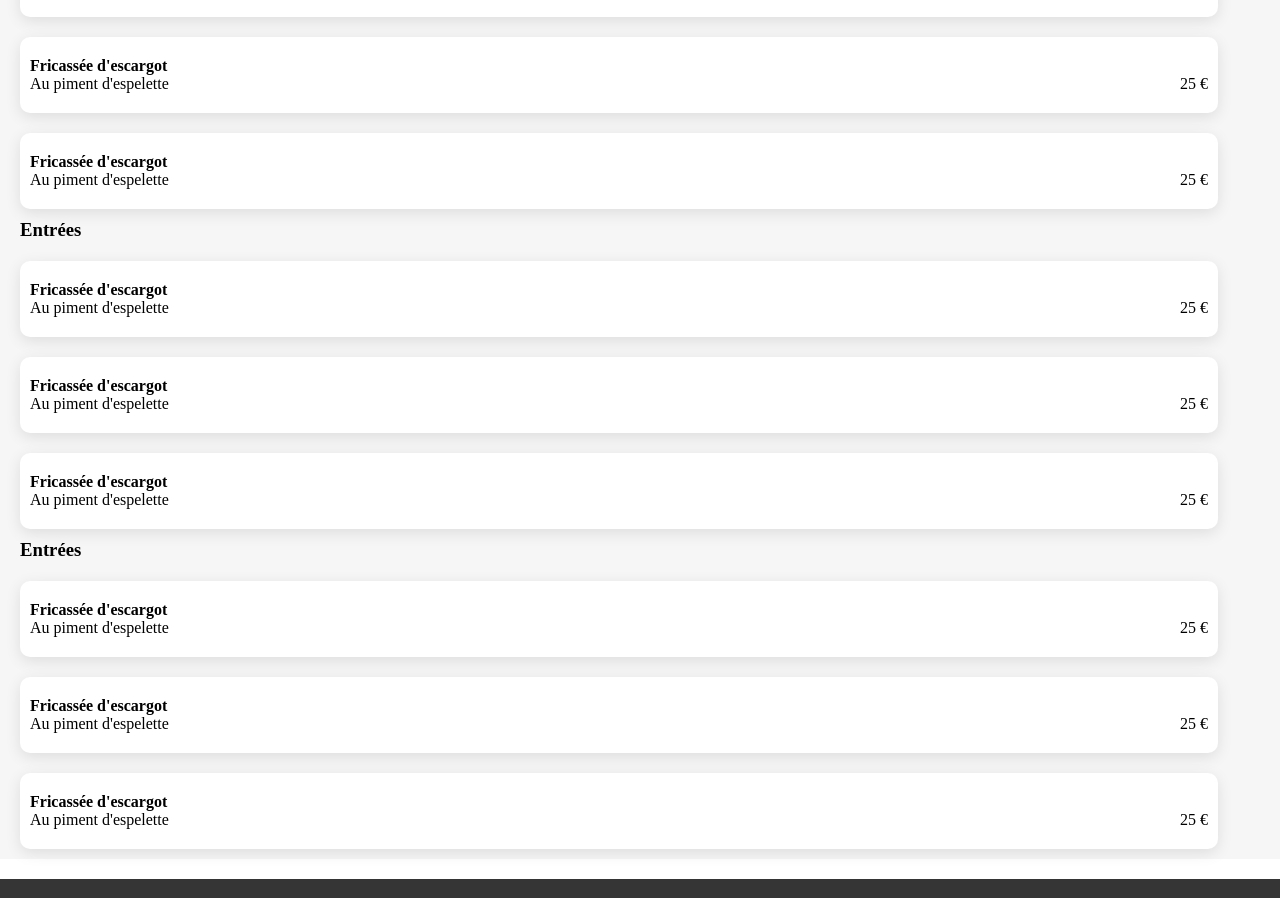
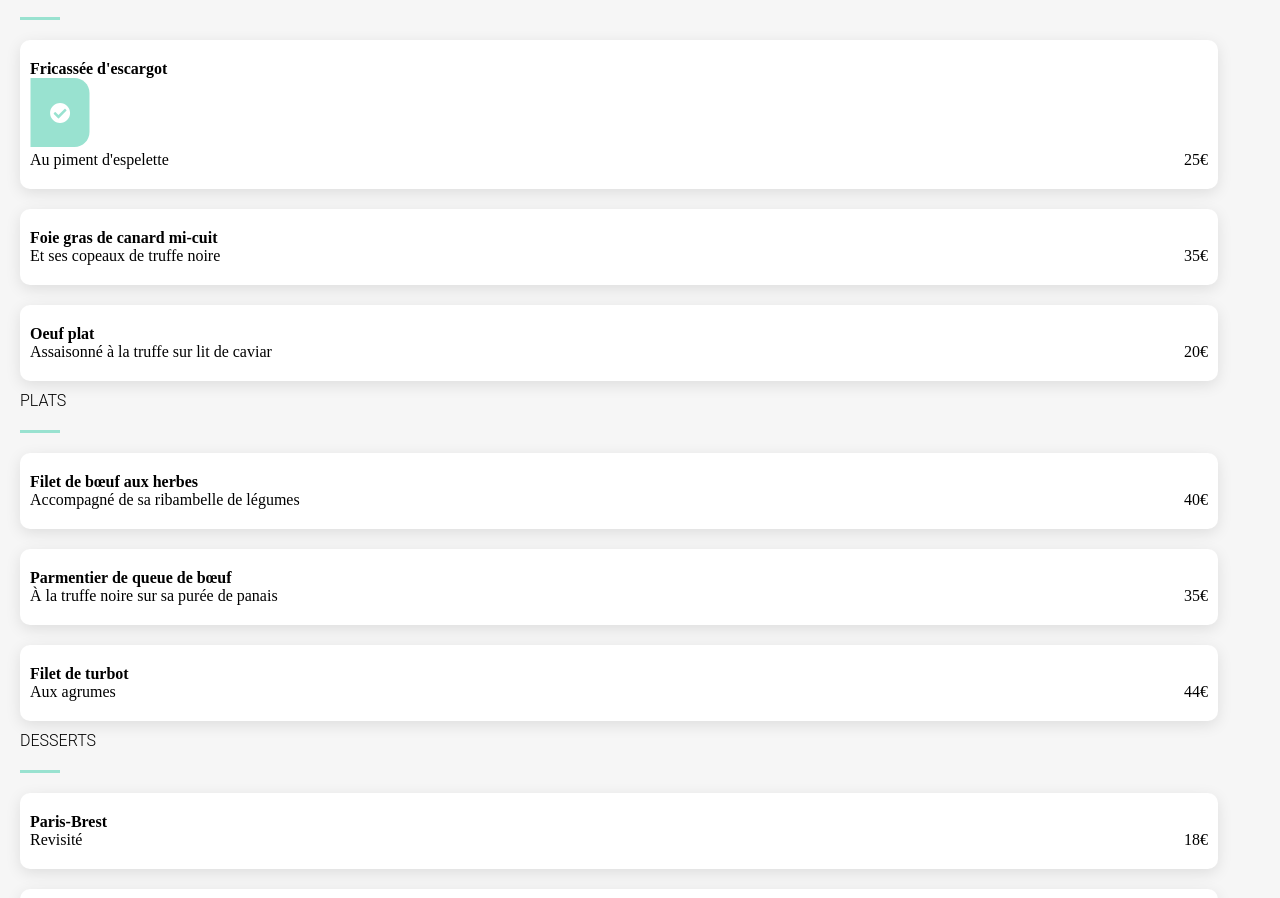
Before and after one commit to Bmelek/OhMyFood, a plain HTML site: page menu-palettedugout.html in a window 1280 px wide. Shown: the part 704-1602 px from the top of the page. Drawn offline with Linux system fonts and the light colour scheme.

Commit message:
animation

```diff
--- a/asset/style.css
+++ b/asset/style.css
@@ -1,4 +1,10 @@
 *{padding: 0px; margin: 0px;font-family: roboto;}
+
+body{
+  background: var(--Background, #F6F6F6);
+
+
+}
 
 
 @media(max-width: 720px) {
@@ -79,6 +85,7 @@ a {
   margin-bottom: 20px;
 
 }
+
 .btn-fonctionnement{
 padding: 30px;
 width: 85%;
@@ -108,12 +115,13 @@ svg{
 .container-card{
   border-radius: 10px;
   width: 350px;
-  border: red 1px solid;
  /* height: 0px;*/
  margin: 3%;
+ background-color: white;
 
 
 }
+
 .card-contain-bottom{
   display: flex;
   flex-direction: row;
@@ -168,14 +176,12 @@ svg{
   border-radius: 10px;
   margin-left:30px;
   width: 350px;
-  border: red 1px solid;
   /*height: 0px;*/
 }
 .container-card3{
   border-radius: 10px;
   margin-left:30px;
   width: 350px;
-  border: red 1px solid;
   /*height: 0px;*/
 }
 .container-legendb{
@@ -267,7 +273,9 @@ footer img{
   font-weight: 600;
   width: 150px;
  /* height: 48px;*/
-  top: 600px
+  top: 600px;
+  background-color: gray;
+
 
 
   }
--- a/menu-palettedugout.html
+++ b/menu-palettedugout.html
@@ -16,90 +16,110 @@
         <img src="./asset/Images et textes Ohmyfood/images/logo/ohmyfood@2x.svg" alt="">
     </header>
     <main>
-        <section/>
+        <section class="image-plat">
             <img src="asset/Images et textes Ohmyfood/images/restaurants/jay-wennington-N_Y88TWmGwA-unsplash.jpg" alt="" class="images-header">
+            /section>
         </section>
         <section class="content-menu">
-            <div>
+            <div class="coeur-gout">
+
                 <h2>La palette du goût</h2>
+                <span class="svg-coeur-la-palette-du-gout"></span>
+
+                <svg width="22" height="21" viewBox="0 0 22 21" fill="none" xmlns="http://www.w3.org/2000/svg">
+                    <path d="M12.2208 2.40551L12.2206 2.40576L11.3741 3.35732L11.0005 3.77727L10.627 3.35732L9.78047 2.40576L9.77992 2.40514C7.78271 0.152585 4.59762 -0.169649 2.47664 1.80201C-0.0175439 4.1245 -0.15494 8.32357 2.0848 10.8495L10.399 20.2148C10.399 20.2149 10.399 20.2149 10.3991 20.2149C10.7372 20.5955 11.2595 20.5955 11.5977 20.2149C11.5977 20.2149 11.5978 20.2149 11.5978 20.2148L19.9122 10.8493L19.9123 10.8492C22.1559 8.32335 22.0186 4.12461 19.5245 1.80213L12.2208 2.40551ZM12.2208 2.40551C14.2226 0.15233 17.4035 -0.169452 19.5243 1.80187L12.2208 2.40551Z" stroke="#101010"/>
+                </svg>
+
+
             </div>
             <main>
                 <section>
                     <h3>Entrées</h3>
+                    <hr class="entrees">
                     <ul>
                         <li class="card-content">
                             <h4>Fricassée d'escargot</h4>
+                            <div class="animation-menu">
+                            <svg width="60" height="69" viewBox="0 0 60 69" fill="none" xmlns="http://www.w3.org/2000/svg">
+                                <g id="Select button">
+                                <path id="Rectangle 8" d="M0.5 0H44.5C52.7843 0 59.5 6.71573 59.5 15V54C59.5 62.2843 52.7843 69 44.5 69H0.5V0Z" fill="#99E2D0"/>
+                                <path id="Icon/Check" d="M40.0847 34.9656C40.0847 40.4884 35.6076 44.9656 30.0847 44.9656C24.5619 44.9656 20.0847 40.4884 20.0847 34.9656C20.0847 29.4427 24.5619 24.9656 30.0847 24.9656C35.6076 24.9656 40.0847 29.4427 40.0847 34.9656ZM28.928 40.2605L36.3474 32.8411C36.5993 32.5892 36.5993 32.1807 36.3474 31.9288L35.435 31.0164C35.1831 30.7644 34.7746 30.7644 34.5226 31.0164L28.4718 37.0671L25.6469 34.2421C25.3949 33.9902 24.9864 33.9902 24.7344 34.2421L23.8221 35.1545C23.5701 35.4065 23.5701 35.815 23.8221 36.0669L28.0156 40.2605C28.2676 40.5124 28.676 40.5124 28.928 40.2605Z" fill="white"/>
+                                </g>
+                                </svg>
+                            </div>
                             <div class="legand-card">
                                 <p>Au piment d'espelette</p>
-                                <p>25 €</p>
+                                <p>25€</p>
                             </div>
                         </li>
                         <li class="card-content">
-                            <h4>Fricassée d'escargot</h4>
+                            <h4>Foie gras de canard mi-cuit</h4>
                             <div class="legand-card">
-                                <p>Au piment d'espelette</p>
-                                <p>25 €</p>
+                                <p>Et ses copeaux de truffe noire</p>
+                                <p>35€</p>
                             </div>
                         </li>
                         <li class="card-content">
-                            <h4>Fricassée d'escargot</h4>
+                            <h4>Oeuf plat</h4>
                             <div class="legand-card">
-                                <p>Au piment d'espelette</p>
-                                <p>25 €</p>
+                                <p>Assaisonné à la truffe sur lit de caviar</p>
+                                <p>20€</p>
                             </div>
                         </li>
                     </ul>
                 </section>
                 <section>
                     <section>
-                        <h3>Entrées</h3>
+                        <h3>Plats</h3>
+                        <hr class="entrees">
                         <ul>
                             <li class="card-content">
-                                <h4>Fricassée d'escargot</h4>
+                                <h4>Filet de bœuf aux herbes</h4>
                                 <div class="legand-card">
-                                    <p>Au piment d'espelette</p>
-                                    <p>25 €</p>
+                                    <p>Accompagné de sa ribambelle de légumes</p>
+                                    <p>40€</p>
                                 </div>
                             </li>
                             <li class="card-content">
-                                <h4>Fricassée d'escargot</h4>
+                                <h4>Parmentier de queue de bœuf</h4>
                                 <div class="legand-card">
-                                    <p>Au piment d'espelette</p>
-                                    <p>25 €</p>
+                                    <p>À la truffe noire sur sa purée de panais</p>
+                                    <p>35€</p>
                                 </div>
                             </li>
                             <li class="card-content">
-                                <h4>Fricassée d'escargot</h4>
+                                <h4>Filet de turbot</h4>
                                 <div class="legand-card">
-                                    <p>Au piment d'espelette</p>
-                                    <p>25 €</p>
+                                    <p>Aux agrumes</p>
+                                    <p>44€</p>
                                 </div>
                             </li>
                         </ul>
                 </section>
                 <section>
                     <section>
-                        <h3>Entrées</h3>
+                        <h3>Desserts</h3>
+                        <hr class="entrees">
                         <ul>
                             <li class="card-content">
-                                <h4>Fricassée d'escargot</h4>
+                                <h4>Paris-Brest</h4>
                                 <div class="legand-card">
-                                    <p>Au piment d'espelette</p>
-                                    <p>25 €</p>
+                                    <p>Revisité</p>
+                                    <p>18€</p>
                                 </div>
                             </li>
                             <li class="card-content">
-                                <h4>Fricassée d'escargot</h4>
+                                <h4>Macaron au chocolat d'exception </h4>
                                 <div class="legand-card">
-                                    <p>Au piment d'espelette</p>
-                                    <p>25 €</p>
+                                    <p>Et glace à la vanille de Madagascar</p>
+                                    <p>22€</p>
                                 </div>
                             </li>
                             <li class="card-content">
-                                <h4>Fricassée d'escargot</h4>
+                                <h4>Mousse au chocolat </h4>
                                 <div class="legand-card">
-                                    <p>Au piment d'espelette</p>
-                                    <p>25 €</p>
+                                    <p>Au piment d'Espelette et à la truffe noire</p>
+                                    <p>23€</p>
                                 </div>
                             </li>
                         </ul>
@@ -107,6 +127,9 @@
             </main>
         </section>
     </main>
+    <a href="#">
+        <button class="btn-headerr">Commander</button>
+    </a>
     <footer>
         <div class="footer">
             <img src="asset/Images et textes Ohmyfood/images/logo/ohmyfood@2x.svg" alt="logo">
--- a/sass/menu-01.scss
+++ b/sass/menu-01.scss
@@ -30,21 +30,41 @@ header {
     object-fit: cover;
 }
 
-ul .card-content
-{
+ul .card-content{
+
+
     list-style-type: none;
     width: 95%;
     background-color: white;
-    padding: 20px 10px 20px 10px;
+    padding: 10px 10px 0px 10px;
     border-radius: 10px;
     margin-top: 20px;
     box-shadow: 0px 4px 15px 0px #0000001A;
+
     .legand-card
     {
         display: flex;
         justify-content: space-between;
         align-items: center;
+
+
     }
+}
+
+.entrees{
+  width: 40px;
+  height: 3px;
+  background: #99E2D0;
+  border: 0px;
+  color: #000;
+font-family: Roboto;
+font-size: 16px;
+font-style: normal;
+font-weight: 300;
+line-height: normal;
+text-transform: uppercase;
+margin-top: 0;
+margin:0;
 }
 
 
@@ -65,7 +85,15 @@ ul .card-content
 
 h3 {
     margin: 10px 0 20px 0;
+    color: #000;
+font-family: Roboto;
+font-size: 16px;
+font-style: normal;
+font-weight: 300;
+line-height: normal;
+text-transform: uppercase;
 }
+
 
 .footer{
 
@@ -85,7 +113,6 @@ h3 {
   padding-top:25px ;
   padding-bottom: 25px;
 }
-
 footer p{
   margin-bottom: 5px;
 
@@ -113,3 +140,32 @@ footer img{
   size:18px;
   line-height: 18px;
 }
+.coeur-gout{
+  display: flex;
+  flex-direction: row;
+  justify-content: space-around;
+  align-items: center;
+  font-family: roboto;
+}
+.btn-headerr{
+  border-radius: 25px;
+  background: var(--Button-Gradient, linear-gradient(193deg, #9356DC -11.44%, #FF79DA 123.93%));
+  background: linear-gradient(193.33deg, #9356DC -11.44%, #FF79DA 123.93%);
+  box-shadow: 0px 4px 10px 0px #00000040;
+  border-radius: 25px;
+  border: 0px;
+  cursor: pointer;
+  width: 186px;
+  color: #FFFFFF;
+  font-size: 16px;
+  font-weight: 500;
+  padding: 15px;
+  margin-left: 23%;
+  margin-right: 23%;
+  margin-top: 30px;
+  margin-bottom: 30px;
+  box-shadow: 0px 4px 10px 0px #00000040;
+
+
+
+}
```
Also changed, not shown: sass/menu-01.css, 1 other file.
